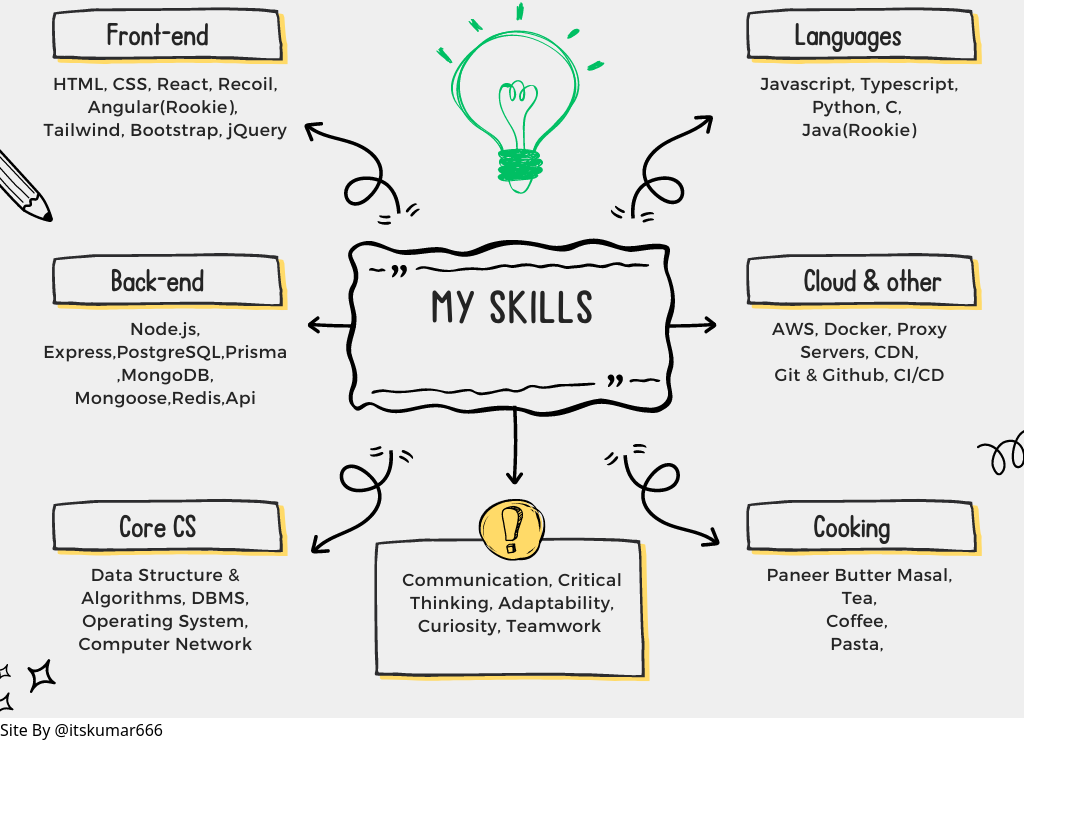
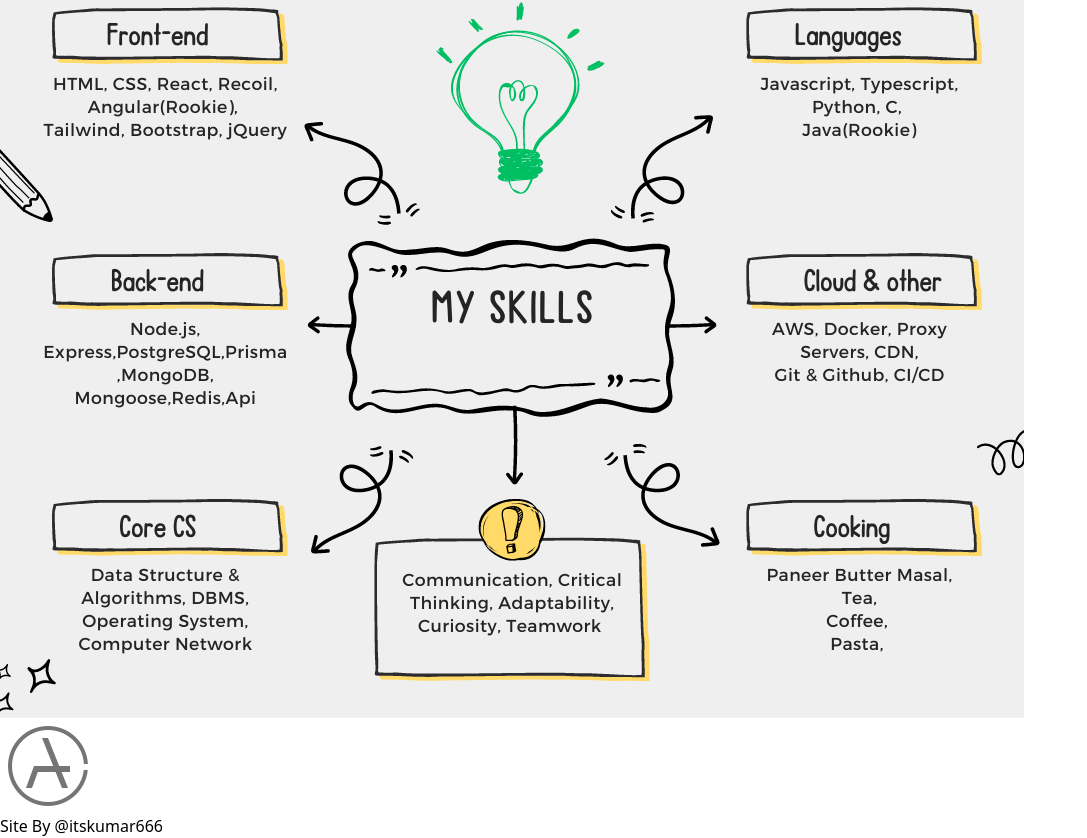
Before and after one commit to itskumar666/Portfolio, a React (Vite) app: page / in a window 1280 px wide. Shown: the part 7488-8326 px from the top of the page, without its empty margins (0-1087 px from the left). Before the commit the page ends 8230 px from the top, so only its background shows below. Built offline with nearby package versions, Linux system fonts and the light colour scheme.

Commit message:
animation added

```diff
--- a/src/App.tsx
+++ b/src/App.tsx
@@ -9,6 +9,7 @@ import { BrowserRouter, Routes, Route,} from 'react-router-dom';
 import { Blogs } from './Components/Blogs';
 import { Contacts } from './Components/Contacts';
 import { Home } from './Components/Home';
+import { Footer } from './Components/Footer';
 function App() {
   // const [count, setCount] = useState(0)
 
@@ -27,6 +28,7 @@ function App() {
 
 
   </Routes>
+  <Footer></Footer>
   </BrowserRouter>
 
     </>
--- a/src/Components/About.tsx
+++ b/src/Components/About.tsx
@@ -1,4 +1,4 @@
-import React, { useEffect, useState, useRef } from 'react';
+import  { useEffect, useState, useRef } from 'react';
 import my from '../assets/my.jpg'; // Import your image
 
 export const About = () => {
--- /dev/null
+++ b/src/Components/Footer.tsx
@@ -0,0 +1,34 @@
+
+import logo2 from '../assets/logo2.png'
+
+
+import { useNavigate } from 'react-router-dom';
+
+export const Footer = () => {
+    const navigate=useNavigate()
+
+  const nav=()=>{
+    navigate('/')
+  }
+
+
+
+    return (
+        <div>
+        <div className=" hidden md:flex justify-between text-white bg-stone-300 ">
+
+            <div className='w-14 items-center ml-10 rounded-full md:ml-28'>
+                <img src={logo2} className=" hover:brightness-150 brightness-100 "onClick={nav} alt="" />
+            </div>
+            <div className='mr-10 mt-5 items-center  rounded-full'>
+             <a href="https://github.com/itskumar666">Site By @itskumar666</a>
+            </div>
+
+
+   </div>
+
+
+
+        </div>
+    );
+}
--- a/src/Components/Home.tsx
+++ b/src/Components/Home.tsx
@@ -14,10 +14,6 @@ return(
     <Projects />
     <div  className="md:border-2 md:border-gray-200 w-auto"></div>
     <Skills />
-    <div  className="md:border-4 md:border-gray-200 w-auto"></div>
-    <div>
-    <a href="https://github.com/itskumar666">Site By @itskumar666</a>
-    </div>
 
 
 
--- a/src/Components/Projects.tsx
+++ b/src/Components/Projects.tsx
@@ -1,4 +1,4 @@
-import React, { useEffect, useState, useRef } from 'react';
+import { useEffect, useState, useRef } from 'react';
 import wp from '../assets/wp.jpg';
 import { ProjectList } from './ProjectList';
 
--- a/src/Components/Skills.tsx
+++ b/src/Components/Skills.tsx
@@ -1,4 +1,4 @@
-import React, { useEffect, useState, useRef } from 'react';
+import  { useEffect, useState, useRef } from 'react';
 import skills from '../assets/skills.png'; // Import your image
 
 export const Skills = () => {
```
Also changed, not shown: src/Components/Blog.tsx (added).
